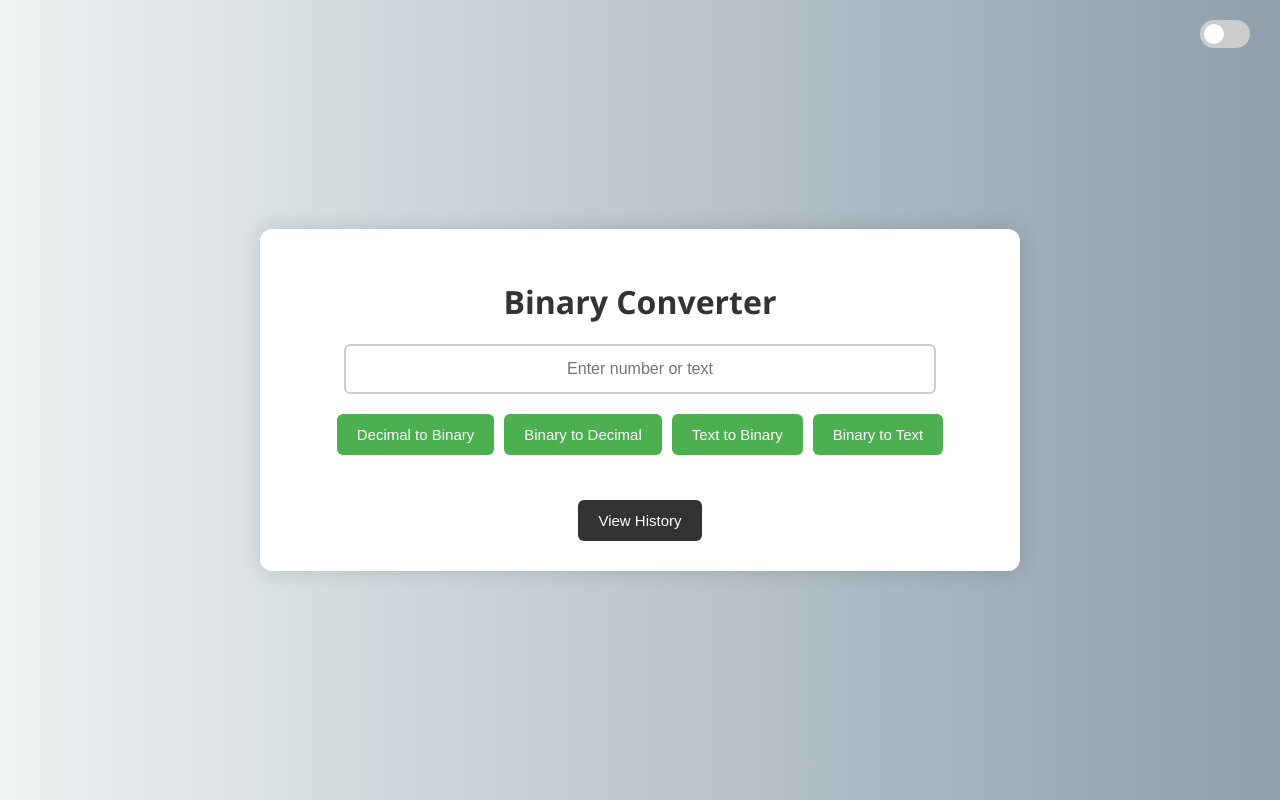
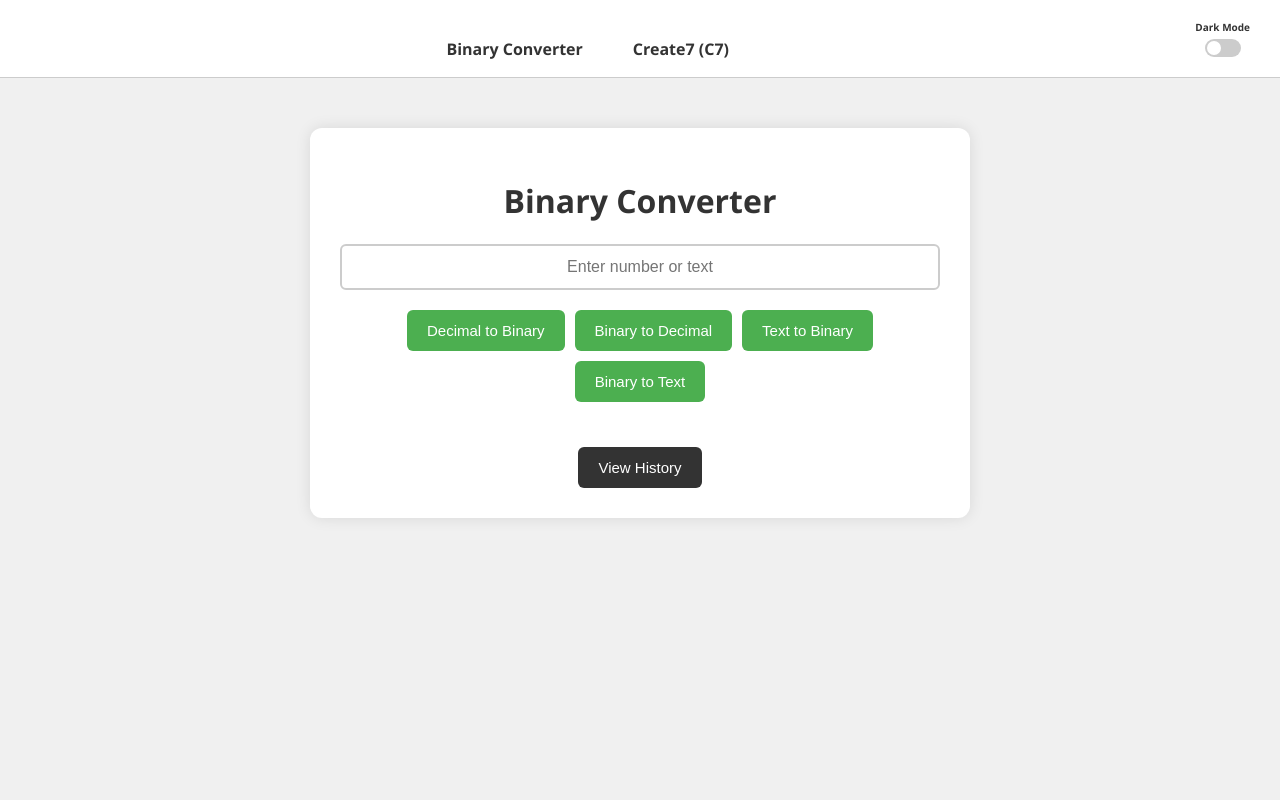
Before and after one commit to violetadimov/binary-web-converter, a Flask app: page / in a window 1280 px wide. Run offline with Flask 3, Linux system fonts and the light colour scheme.

Commit message:
Added a create 7 page

```diff
--- a/app.py
+++ b/app.py
@@ -1,6 +1,8 @@
 
 from bson.objectid import ObjectId
 from flask import Flask, render_template, request
+
+from c7_engine import interpret_command
 from utils import binary_tools
 import  os
 from pymongo import MongoClient
@@ -98,5 +100,29 @@ def clear_history():
     history_collection.delete_many({})
     return render_template("history.html", history=[])
 
+@app.route("/create", methods=["POST"])
+def create():
+    user_input = request.form.get("description")
+    plan = interpret_command(user_input)
+    if "error" in plan:
+        return render_template("index.html", result=plan["error"])
+
+    path = generated_projects(plan)
+    return render_template("index.html", result=f"Project generated at: {path}")
+
+@app.route("/")
+def home():
+    return render_template("index.html") #contains Binary converter
+
+@app.route('/create', methods=['GET', 'POST'])
+def create7():
+    if request.method == "POST":
+        description = request.form.get("description")
+
+        # todo: process the c7 logic
+        return render_template("create_result.html", description=description)
+    return render_template("create7.html")
+
+
 if __name__ == "__main__":
     app.run(host="0.0.0.0", port=8080, debug=True)
--- a/static/style.css
+++ b/static/style.css
@@ -1,27 +1,225 @@
 body {
-  font-family: 'Segoe UI', Tahoma, Geneva, Verdana, sans-serif;
-  background: linear-gradient(to right, #eef2f3, #8e9eab);
+  font-family: 'Segoe UI', sans-serif;
+  background: #f0f0f0;
   margin: 0;
   padding: 0;
-  color: #333;
-  height: 100vh;
-  display: flex;
-  justify-content: center;
-  align-items: center;
-  transition: background-color 0.3s ease;
+  transition: background-color 0.3s, color 0.3s;
 }
 
-.container {
+body.dark-mode {
+  background-color: #121212;
+  color: #f0f0f0;
+}
+body.dark-mode .menu-bar{
+  background-color: #1f1f1f;
+}
+
+body.dark-mode .menu-bar li a{
+  color: #f0f0f0 !important;
+}
+
+.top-bar {
+  display: flex;
+  justify-content: space-between;
+  align-items: center;
+  padding: 10px 20px;
+  background: white;
+  border-bottom: 1px solid #ccc;
+  gap: 10px;
+}
+
+.nav-center {
+  flex-grow: 1;
+  text-align: center;
+}
+
+
+.menu-bar li a {
+  text-decoration: none;
+  font-weight: bold;
+  color: #333;
+  font-size: 16px;
+}
+
+.dark-mode .top-bar {
+  background-color: #1f1f1f;
+  border-bottom: 1px solid #444;
+}
+.menu-bar {
+  display: flex;
+  width: 100%;
+  background-color: white;
+  margin: 0;
+  padding: 0;
+  list-style: none;
+  flex-grow: 1;
+  justify-content: center;
+  gap: 30px;
+
+}
+.show-nav{
+  display: flex !important;
+}
+.menu-bar ul {
+  list-style: none;
+  margin: 0;
+  padding: 0;
+  display: flex;
+  gap: 30px;
+}
+
+.menu-bar li{
+  margin-right: 20px;
+}
+.menu-bar li a {
+  text-decoration: none;
+  font-weight: bold;
+  font-size: 16px;
+  color: #333;
+}
+
+.dark-mode .menu-bar li a {
+  color: white;
+}
+.menu-bar a {
+  color: #1f1f1f;
+  text-decoration: none;
+  font-size: 16px;
+  font-weight: bold;
+}
+
+.menu-bar a:hover {
+  text-decoration: underline;
+}
+
+/* Position and style of the toggle */
+.dark-mode-toggle {
+
+  display: flex;
+  flex-direction: column;
+  align-items: center;
+  margin-left: auto;
+  z-index: 999;
+  padding: 10px 10px;
+  gap: 5px;
+
+}
+
+.menu-icon {
+
+  font-size: 24px;
+  cursor: pointer;
+}
+
+.toggle-label {
+  font-size: 10px;
+  font-weight: bold;
+  color: #333;
+  white-space: nowrap;
+}
+body.dark-mode {
+  background-color: #121212;
+  color: #f0f0f0;
+}
+body.dark-mode .top-bar{
+  background: #1f1f1f;
+  border-bottom: 1px solid #444;
+}
+body.dark-mode .toggle-label{
+  color: #f0f0f0;
+}
+body.dark-mode .menu-bar {
+  color: white;
+}
+body.dark-mode .container,
+body.dark-mode .c7-container{
+  background: #333;
+  box-shadow: 0 0 20px rgba(255, 255, 255, 0.1);
+}
+body.dark-mode input[type="text"] {
+  background-color: #333;
+  color: #f0f0f0;
+  border: 2px solid #666;
+}
+body.dark-mode .button {
+  background-color: #444;
+  color: #f0f0f0;
+}
+body.dark-mode .history-btn {
+  background-color: #555;
+}
+
+.top-controls {
+  display: flex;
+  align-items: center;
+  gap: 10px;
+}
+
+/* Toggle switch style */
+
+/* Toggle switch container */
+.switch {
+  position: relative;
+  display: inline-block;
+  width: 36px;
+  height: 18px;
+}
+
+/* Hide default checkbox */
+.switch input {
+  opacity: 0;
+  width: 0;
+  height: 0;
+}
+
+/* Track */
+.slider-round {
+  position: absolute;
+  cursor: pointer;
+  background-color: #ccc;
+  border-radius: 34px;
+  top: 0;
+  left: 0;
+  right: 0;
+  bottom: 0;
+  transition: 0.4s;
+
+}
+
+/* Knob */
+.slider-round:before {
+  content: "";
+  position: absolute;
+  height: 14px;
+  width: 14px;
+  left: 2px;
+  bottom: 2px;
+  background-color: white;
+  border-radius: 50%;
+  transition: 0.4s;
+}
+
+/* Active toggle */
+input:checked + .slider-round {
+  background-color: #4caf50;
+}
+
+input:checked + .slider-round:before {
+  transform: translateX(18px);
+}
+
+.container, .c7-container {
   width: 90%;
-  max-width: 700px;
-  margin: 40px auto;
-  background-color: white;
+  max-width: 600px;
+  margin: 50px auto;
+  background: white;
   padding: 30px;
   border-radius: 12px;
-  box-shadow: 0 0 20px rgba(0, 0, 0, 0.15);
+  box-shadow: 0 0 15px rgba(0, 0, 0, 0.1);
   animation: fadeIn 0.6s ease-in-out;
   text-align: center;
   transition: background-color 0.3s ease, color 0.3s ease;
+
 }
 
 h1, h2, h3 {
@@ -29,9 +227,11 @@ h1, h2, h3 {
   color: #333;
 }
 
-input[type="text"] {
-  width: 80%;
-  padding: 14px;
+input[type="text"],
+textarea {
+  width: 100%;
+  max-width: 100%;
+  padding: 12px;
   margin-bottom: 20px;
   font-size: 16px;
   border: 2px solid #ccc;
@@ -41,6 +241,8 @@ input[type="text"] {
   margin-left: auto;
   margin-right: auto;
   text-align: center;
+  box-sizing: border-box;
+  resize: vertical;
 }
 
 input[type="text"]:focus {
@@ -59,6 +261,8 @@ input[type="text"]:focus {
   gap: 10px;
   justify-content: center;
   margin-bottom: 25px;
+  border-radius: 6px;
+  border: none;
 }
 
 button {
@@ -112,80 +316,7 @@ a:hover {
   }
 }
 
-/* Position and style of the toggle */
-.dark-mode-toggle {
-  position: absolute;
-  top: 20px;
-  right: 30px;
-}
 
-/* Toggle switch style */
-.switch {
-  position: relative;
-  display: inline-block;
-  width: 50px;
-  height: 28px;
-}
-
-.switch input {
-  opacity: 0;
-  width: 0;
-  height: 0;
-}
-
-.slider {
-  position: absolute;
-  cursor: pointer;
-  background-color: #ccc;
-  border-radius: 34px;
-  top: 0;
-  left: 0;
-  right: 0;
-  bottom: 0;
-  transition: 0.4s;
-}
-
-.slider:before {
-  content: "";
-  position: absolute;
-  height: 20px;
-  width: 20px;
-  left: 4px;
-  bottom: 4px;
-  background-color: white;
-  border-radius: 50%;
-  transition: 0.4s;
-}
-
-input:checked + .slider {
-  background-color: #4caf50;
-}
-
-input:checked + .slider:before {
-  transform: translateX(22px);
-}
-
-body.dark-mode {
-  background-color: #121212;
-  color: #f0f0f0;
-}
-
-body.dark-mode .container {
-  background-color: #1e1e1e;
-  box-shadow: 0 0 20px rgba(255, 255, 255, 0.1);
-}
-body.dark-mode input[type="text"] {
-  background-color: #333;
-  color: #f0f0f0;
-  border: 2px solid #666;
-}
-body.dark-mode .button {
-  background-color: #444;
-  color: #f0f0f0;
-}
-body.dark-mode .history-btn {
-  background-color: #555;
-}
 @media (max-width: 600px) {
   .container {
     width: 95%;
@@ -230,7 +361,24 @@ body.dark-mode .history-btn {
     box-shadow: 0 0 8px rgba(0, 0, 0, 0.1);
     border-radius: 8px;
   }
+  .c7-container {
+    width: 95%;
+    padding: 15px;
+    box-shadow: 0 0 8px rgba(0, 0, 0, 0.1);
+    border-radius: 8px;
+    text-align: center;
+  }
+  textarea{
+    width: 100%;
+    max-width: 100%;
+    margin-bottom: 20px;
+    resize: vertical;
+    padding: 12px;
+    font-size: 16px;
+    box-sizing: border-box;
+    border-radius: 6px;
 
+  }
   h1, h2, h3 {
     font-size: 22px;
   }
--- a/templates/index.html
+++ b/templates/index.html
@@ -6,11 +6,21 @@
   <link rel="stylesheet" href="{{ url_for('static', filename='style.css') }}">
 </head>
 <body>
-  <div class="dark-mode-toggle">
+
+  <div class="top-bar">
+    <nav class="menu-bar">
+      <ul>
+        <li><a href="/">Binary Converter</a></li>
+        <li><a href="/create">Create7 (C7) </a></li>
+      </ul>
+    </nav>
+    <div class="dark-mode-toggle">
+      <span class="toggle-label">Dark Mode</span>
       <label class="switch">
         <input type="checkbox" id="toggleDarkMode">
-        <span class="slider round"></span>
+        <span class="slider-round"></span>
       </label>
+    </div>
   </div>
   <div class="container">
     <h1>Binary Converter</h1>
--- a/ui/web.py
+++ b/ui/web.py
@@ -11,7 +11,7 @@ template_dir = os.path.abspath("templates")
 static_dir = os.path.abspath("static")
 
 theme_path = "theme.json"
-app = Flask(__name__, template_folder=template_dir, static_folder=static_dir)
+app = Flask(__name__, template_folder="templates", static_folder=static_dir)
 
 
 
```
Also changed, not shown: c7_engine.py (added, +19 -0 lines), creator.py (added, +16 -0 lines), templates/create7.html (added, +73 -0 lines), ui/gui.py (+155 -60 lines).
